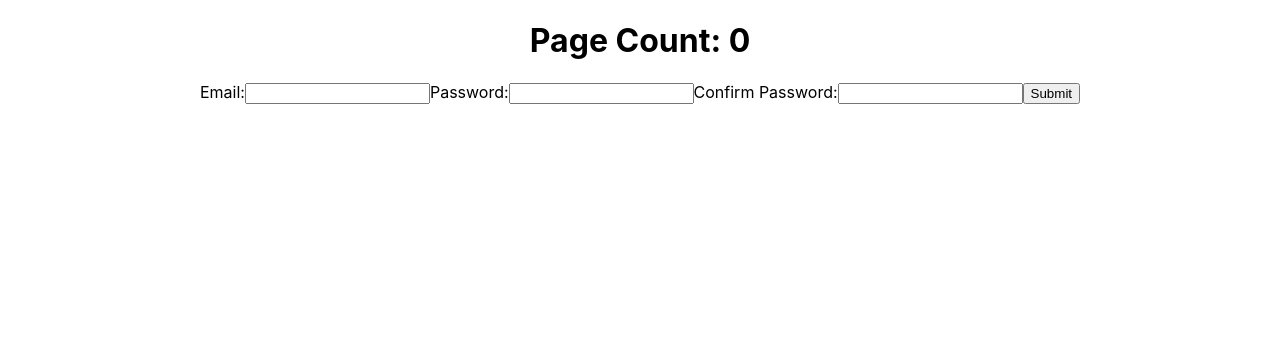
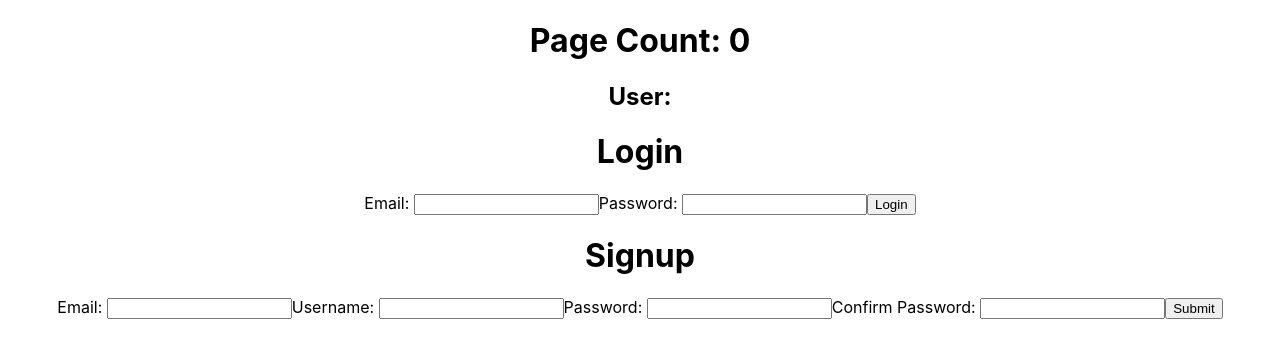
Before and after one commit to Garret-Gallant/stackoverflat-mono-repo, a React (Create React App) app in the folder forum-project-frontend/: page / in a window 1280 px wide. Shown: the top 358 px of the page. Built offline with nearby package versions, Linux system fonts and the light colour scheme; no server answers.

Commit message:
frontend forms

```diff
--- a/forum-project-frontend/src/App.js
+++ b/forum-project-frontend/src/App.js
@@ -1,21 +1,32 @@
 import logo from "./logo.svg";
 import { useState, useEffect } from "react";
 import SignUp from "./SignUp";
+import Login from "./Login";
 import "./App.css";
 
 function App() {
   const [count, setCount] = useState(0);
-
+  const [user, setUser] = useState({});
   useEffect(() => {
     fetch("/hello")
       .then((r) => r.json())
       .then((data) => setCount(data.count));
   }, []);
 
+  const onLogin = () => {
+    fetch("/me")
+      .then((r) => r.json)
+      .then((data) => setUser(data.user));
+  };
+
   return (
     <div className="App">
       <h1>Page Count: {count}</h1>
-      <SignUp />
+      {user ? <h2>User: {user.username}</h2> : "Not logged in."}
+      <h1>Login</h1>
+      <Login onLogin={onLogin} />
+      <h1>Signup</h1>
+      <SignUp onLogin={onLogin} />
     </div>
   );
 }
--- /dev/null
+++ b/forum-project-frontend/src/Login.js
@@ -0,0 +1,39 @@
+import { useState } from "react";
+
+function Login({ onLogin }) {
+  const [email, setEmail] = useState("");
+  const [password, setPassword] = useState("");
+
+  function handleSubmit(e) {
+    e.preventDefault();
+    fetch("/login", {
+      method: "POST",
+      headers: {
+        "Content-Type": "application/json",
+      },
+      body: JSON.stringify({ email, password }),
+    })
+      .then((r) => r.json())
+      .then((user) => onLogin(user));
+  }
+
+  return (
+    <form onSubmit={handleSubmit}>
+      <label htmlFor="email">Email: </label>
+      <input
+        type="text"
+        value={email}
+        onChange={(e) => setEmail(e.target.value)}
+      />
+      <label htmlFor="password">Password: </label>
+      <input
+        type="text"
+        value={password}
+        onChange={(e) => setPassword(e.target.value)}
+      />
+      <button type="submit">Login</button>
+    </form>
+  );
+}
+
+export default Login;
--- a/forum-project-frontend/src/SignUp.js
+++ b/forum-project-frontend/src/SignUp.js
@@ -2,6 +2,7 @@ import { useState } from "react";
 
 function SignUp({ onLogin }) {
   const [email, setEmail] = useState("");
+  const [username, setUsername] = useState("");
   const [password, setPassword] = useState("");
   const [passwordConfirmation, setPasswordConfirmation] = useState("");
 
@@ -14,6 +15,7 @@ function SignUp({ onLogin }) {
       },
       body: JSON.stringify({
         email,
+        username,
         password,
         password_confirmation: passwordConfirmation,
       }),
@@ -24,21 +26,28 @@ function SignUp({ onLogin }) {
 
   return (
     <form onSubmit={handleSubmit}>
-      <label htmlFor="email">Email:</label>
+      <label htmlFor="email">Email: </label>
       <input
         type="text"
         id="email"
         value={email}
         onChange={(e) => setEmail(e.target.value)}
       />
-      <label htmlFor="password">Password:</label>
+      <label htmlFor="username">Username: </label>
+      <input
+        type="text"
+        id="username"
+        value={username}
+        onChange={(e) => setUsername(e.target.value)}
+      />
+      <label htmlFor="password">Password: </label>
       <input
         type="password"
         id="password"
         value={password}
         onChange={(e) => setPassword(e.target.value)}
       />
-      <label htmlFor="password_confirmation">Confirm Password:</label>
+      <label htmlFor="password_confirmation">Confirm Password: </label>
       <input
         type="password"
         id="password_confirmation"
```
Also changed, not shown: 2 other files (tests, documents, lock files or other folders).
